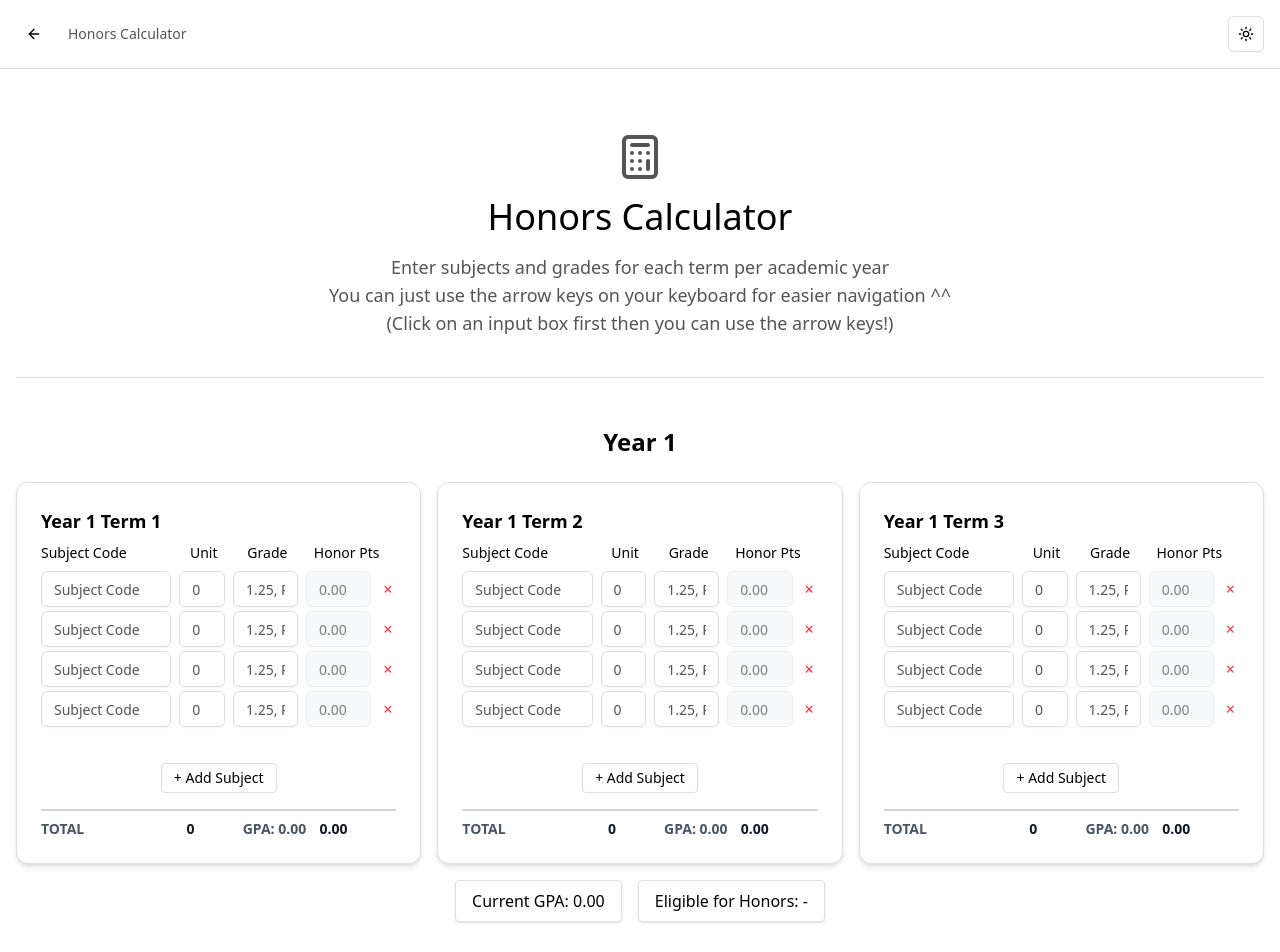
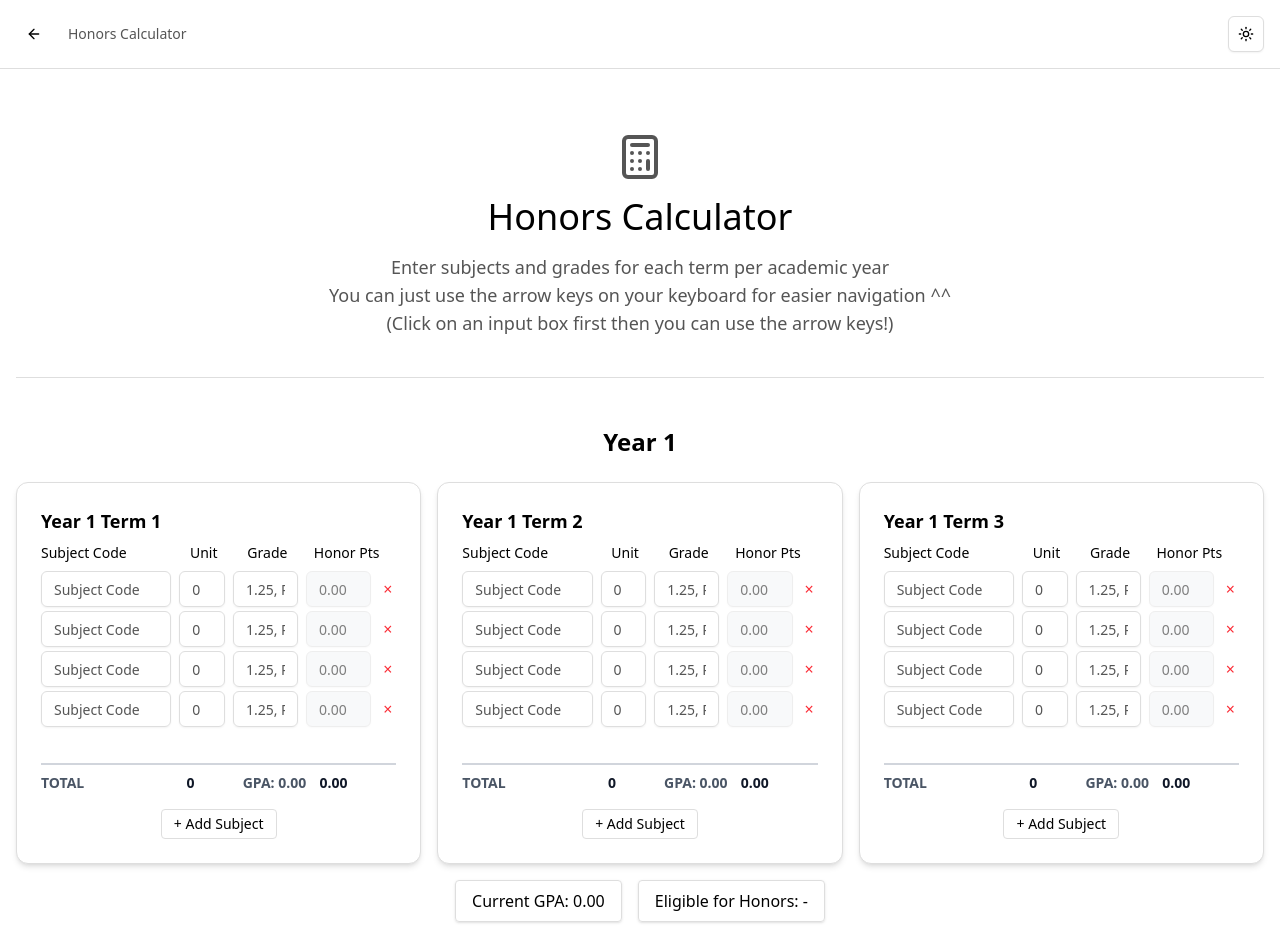
Before and after one commit to jpcsapc/APC-Honors-Checker, a Next.js app: page /honors in a window 1280 px wide. Shown: the top 952 px of the page. Built offline with nearby package versions, Linux system fonts and the light colour scheme.

Commit message:
moved the Add Subject Button below the totals

```diff
--- a/src/components/TermTable.tsx
+++ b/src/components/TermTable.tsx
@@ -369,9 +369,21 @@ export function TermTable({ term, onStatsChange, initialRows, onEdge }: TermTabl
           })}
         </div>
 
-        {/* Add Row + Totals */}
+        {/* Totals + Add Row */}
         <div className="mt-4 pt-4">
-          <div className="flex justify-center mb-4">
+          {/* Totals Row */}
+          <div className="border-t-2 border-gray-300 pt-2 pb-4 dark:border-gray-700">
+            <div className="grid grid-cols-[2fr_0.7fr_1fr_1fr_auto] gap-2 text-sm font-semibold">
+              <span className="text-gray-600 dark:text-gray-300">TOTAL</span>
+              <span className="text-gray-900 dark:text-gray-100">{totals.creditTotal}</span>
+              <span className="text-gray-600 dark:text-gray-300">GPA: {totals.gpa}</span>
+              <span className="text-gray-900 dark:text-gray-100">{totals.honorPointsTotal.toFixed(2)}</span>
+              <span></span>
+            </div>
+          </div>
+
+          {/* Add Subject Button */}
+          <div className="flex justify-center">
             <button
               onClick={addRow}
               disabled={rows.length >= 10}
@@ -380,16 +392,6 @@ export function TermTable({ term, onStatsChange, initialRows, onEdge }: TermTabl
               + Add Subject {rows.length >= 10 && "(Max 10)"}
             </button>
           </div>
-
-          <div className="border-t-2 border-gray-300 pt-2 dark:border-gray-700">
-            <div className="grid grid-cols-[2fr_0.7fr_1fr_1fr_auto] gap-2 text-sm font-semibold">
-              <span className="text-gray-600 dark:text-gray-300">TOTAL</span>
-              <span className="text-gray-900 dark:text-gray-100">{totals.creditTotal}</span>
-              <span className="text-gray-600 dark:text-gray-300">GPA: {totals.gpa}</span>
-              <span className="text-gray-900 dark:text-gray-100">{totals.honorPointsTotal.toFixed(2)}</span>
-              <span></span>
-            </div>
-          </div>
         </div>
       </CardContent>
     </Card>
```
